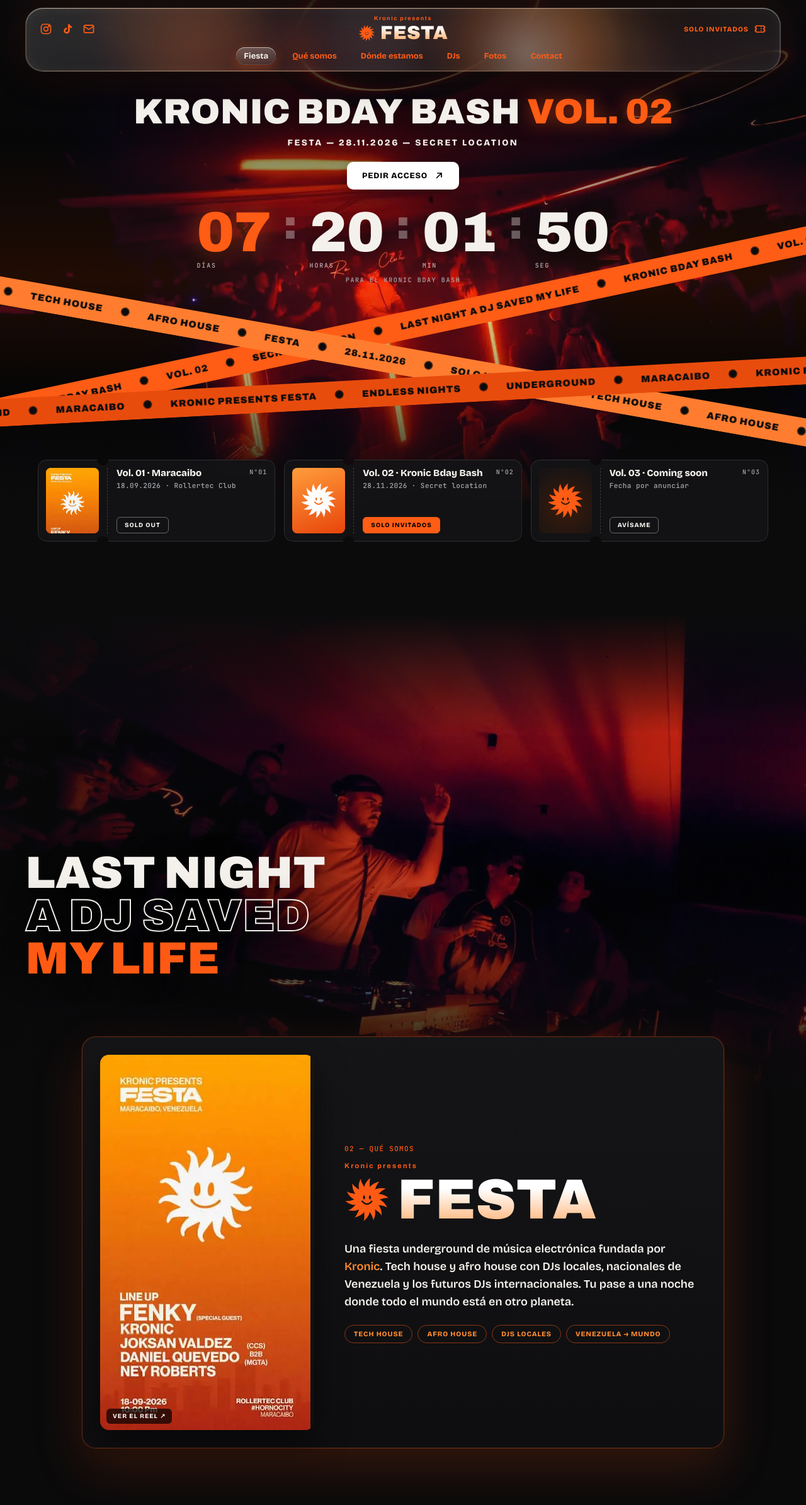
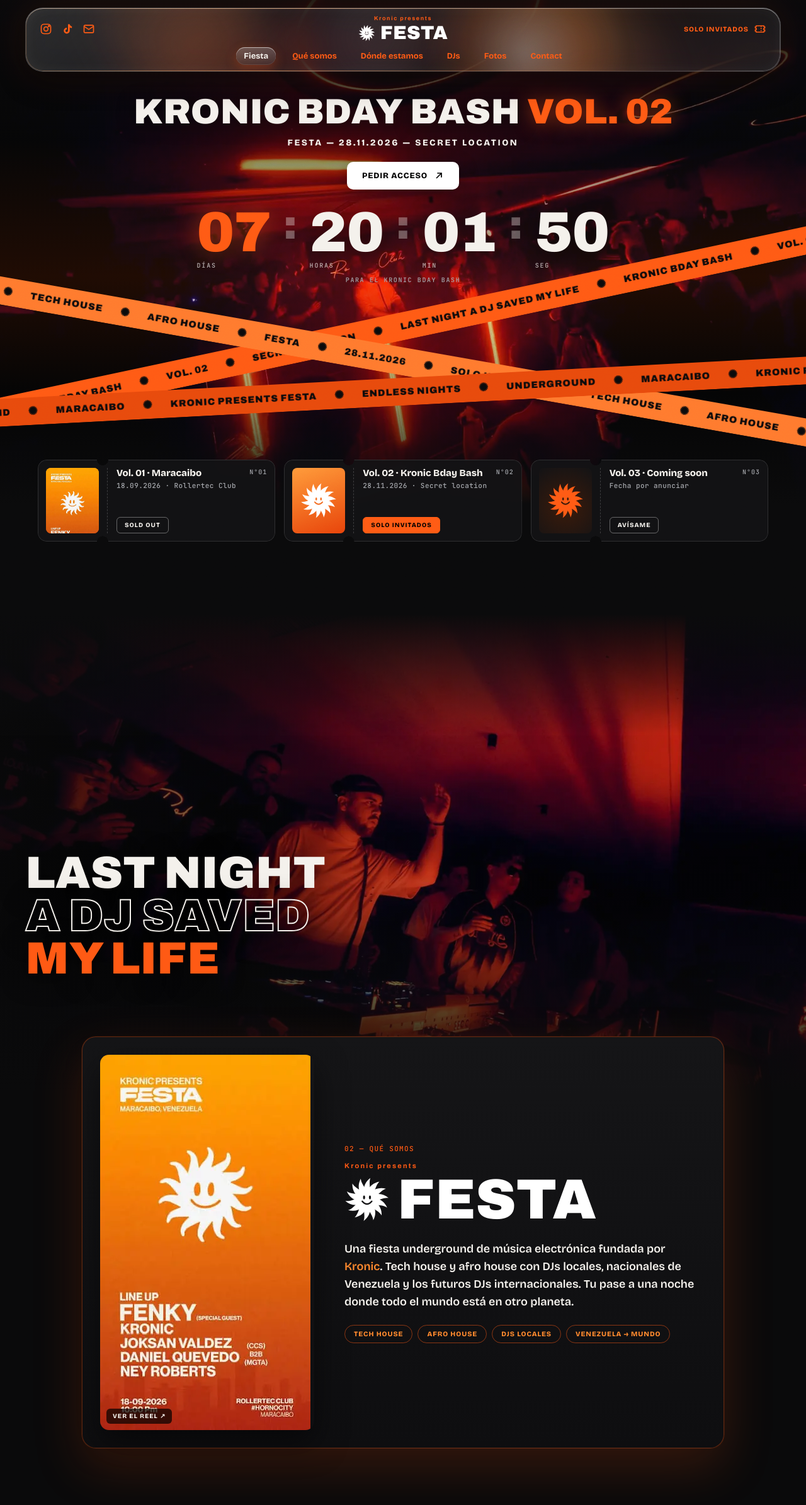
Before and after one commit to festaofc/festaofc.github.io, a plain HTML site: page index.html in a window 1280 px wide. Shown: the top 2390 px of the page at 63% size. Drawn offline with nearby package versions, Linux system fonts and the light colour scheme.

Commit message:
Solid white FESTA wordmark and white sun logo
Co-Authored-By: Claude Opus 5.5 <noreply@anthropic.com>
Claude-Session: https://claude.ai/code/session_01LXPGSzEKJA18BzGLKms214

```diff
--- a/index.html
+++ b/index.html
@@ -106,8 +106,8 @@
   .brand{display:flex;flex-direction:column;align-items:center;line-height:1}
   .brand small{font-family:var(--wide);font-stretch:125%;font-weight:700;font-size:9px;letter-spacing:.18em;color:var(--o)}
   .brand b{display:flex;align-items:center;gap:8px;font-family:var(--wide);font-stretch:125%;font-weight:900;font-size:clamp(22px,3vw,30px);letter-spacing:.01em;margin-top:3px;
-    background:linear-gradient(180deg,#fff 20%,#ff8a2e 120%);-webkit-background-clip:text;background-clip:text;color:transparent}
-  .brand b svg{width:.9em;height:.9em;color:var(--o)}
+    color:#fff}
+  .brand b svg{width:.9em;height:.9em;color:#fff}
   .access{justify-self:end;display:inline-flex;align-items:center;gap:8px;font-size:11px;font-weight:800;letter-spacing:.08em;text-transform:uppercase;color:var(--o)}
   .access svg{width:20px;height:20px}
   nav ul{display:flex;justify-content:center;gap:clamp(2px,1.2vw,14px);list-style:none;margin-top:8px;font-size:13px;font-weight:700;transition:margin .5s}
@@ -198,8 +198,8 @@
   .wm{display:flex;flex-direction:column;align-items:flex-start;line-height:1}
   .wm small{font-family:var(--wide);font-stretch:125%;font-weight:700;font-size:11px;letter-spacing:.2em;color:var(--o)}
   .wm b{display:flex;align-items:center;gap:12px;font-family:var(--wide);font-stretch:125%;font-weight:900;font-size:clamp(44px,7vw,92px);margin-top:4px;
-    background:linear-gradient(180deg,#fff 30%,#ff8a2e 130%);-webkit-background-clip:text;background-clip:text;color:transparent}
-  .wm b svg{width:.8em;height:.8em;color:var(--o)}
+    color:#fff}
+  .wm b svg{width:.8em;height:.8em;color:#fff}
   .ftext{font-size:clamp(15px,1.6vw,18px);font-weight:600;line-height:1.55;margin:20px 0 22px;max-width:52ch}
   .chips{display:flex;flex-wrap:wrap;gap:8px}
   .chips span{border:1px solid rgba(255,90,20,.5);color:var(--o2);border-radius:999px;padding:7px 14px;font-size:11px;font-weight:800;letter-spacing:.08em;text-transform:uppercase}
```
